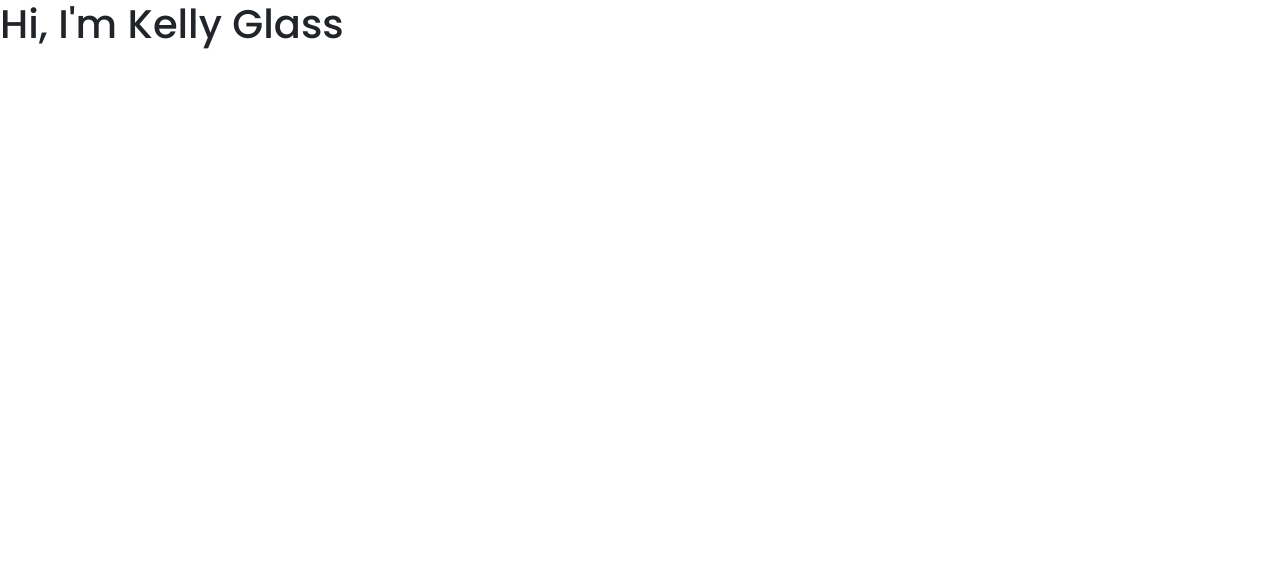
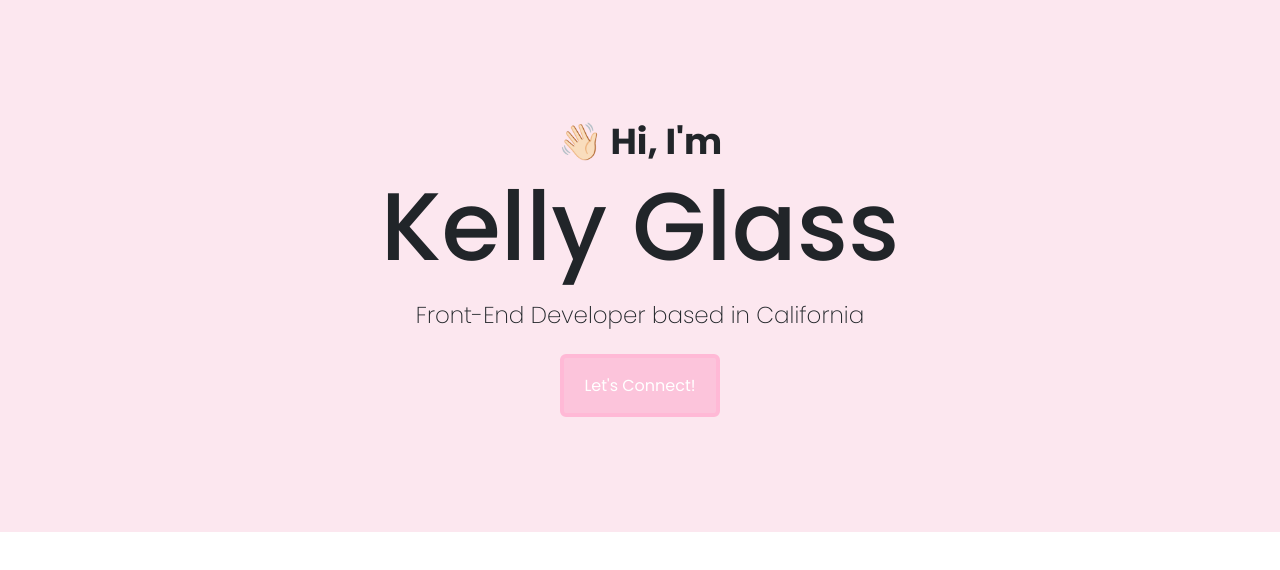
Before and after one commit to kellyglass10/portfolio-project, a plain HTML site: page index.html in a window 1280 px wide. Drawn offline with nearby package versions, Linux system fonts and the light colour scheme.

Commit message:
homepage:added-css-to-heading-section

```diff
--- a/index.html
+++ b/index.html
@@ -14,20 +14,30 @@
       integrity="sha384-YvpcrYf0tY3lHB60NNkmXc5s9fDVZLESaAA55NDzOxhy9GkcIdslK1eN7N6jIeHz"
       crossorigin="anonymous"
     ></script>
+
     <link rel="preconnect" href="https://fonts.googleapis.com" />
     <link rel="preconnect" href="https://fonts.gstatic.com" crossorigin />
     <link
       href="https://fonts.googleapis.com/css2?family=Poppins:wght@200;300;400;500;700&display=swap"
       rel="stylesheet"
     />
+
     <script
       src="https://kit.fontawesome.com/16802dff91.js"
       crossorigin="anonymous"
     ></script>
+
     <link rel="stylesheet" href="style/style.css" />
-    <title>Document</title>
+    <title>Kelly Glass, Web Portfolio</title>
   </head>
   <body>
-    <h1>Hi, I'm Kelly Glass</h1>
+    <div class="header">
+      <p>👋🏻 Hi, I'm</p>
+      <h1>Kelly Glass</h1>
+      <h2 class="mb-3">Front-End Developer based in California</h2>
+      <div>
+        <a href="#" class="btn btn-header">Let's Connect!</a>
+      </div>
+    </div>
   </body>
 </html>
--- a/style/style.css
+++ b/style/style.css
@@ -1,3 +1,40 @@
+:root {
+  --primary-pink: #fce7ef;
+  --secondary-pink: #ffb9d6;
+  --third-pink: #fcc4db;
+}
+
 body {
   font-family: "Poppins", sans-serif;
 }
+
+h1 {
+  font-size: 96px;
+}
+
+.header {
+  background-color: var(--primary-pink);
+  text-align: center;
+  padding: 115px 15px;
+}
+
+.header p {
+  font-size: 36px;
+  font-weight: bold;
+  margin: 0;
+}
+
+.header h2 {
+  font-weight: 200;
+  font-size: 23px;
+  line-height: 2;
+}
+
+.btn-header {
+  background: var(--third-pink);
+  border-color: var(--secondary-pink);
+  border-width: 4px;
+  color: white;
+  line-height: 25px;
+  padding: 15px 20px;
+}
```
